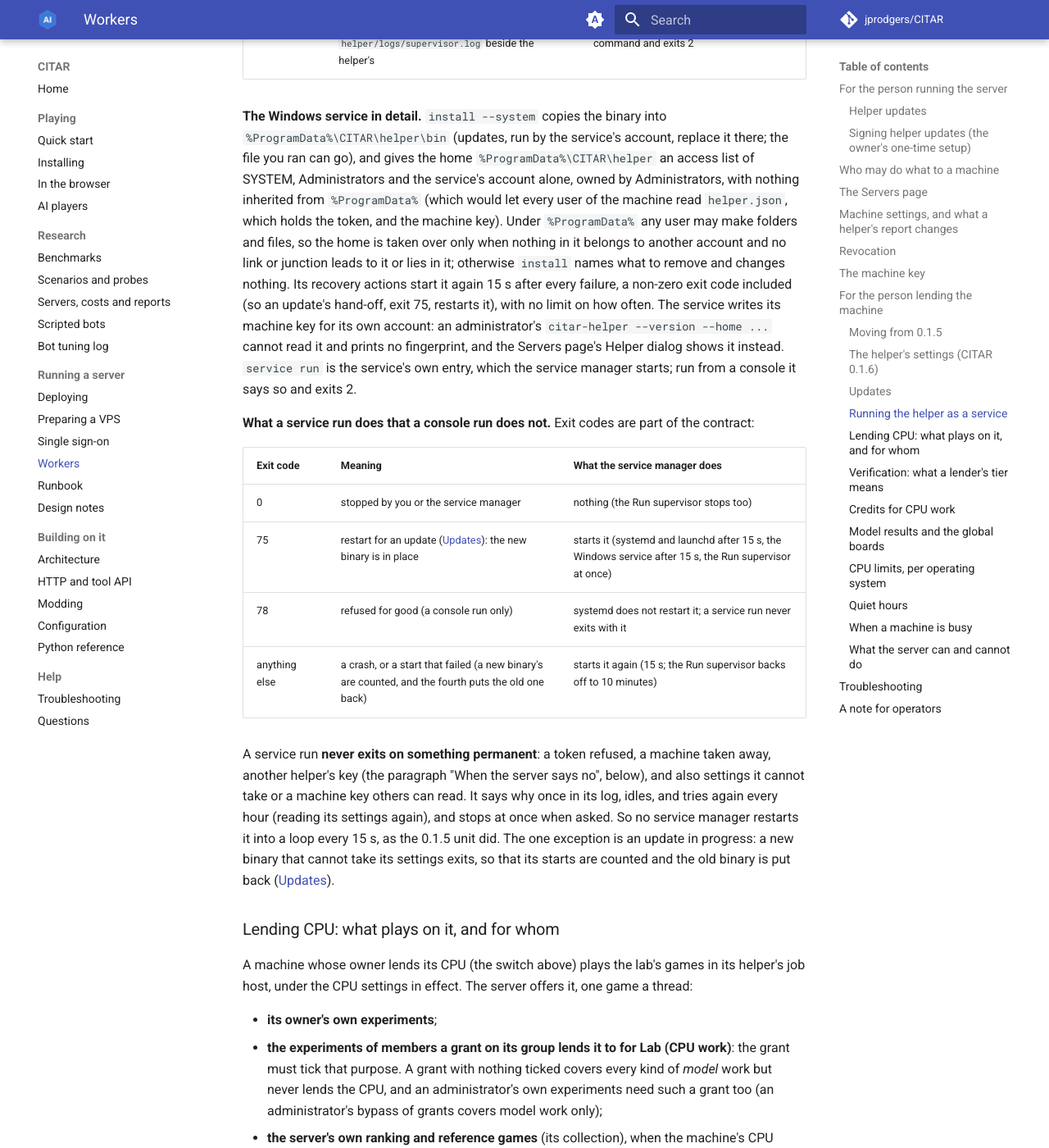
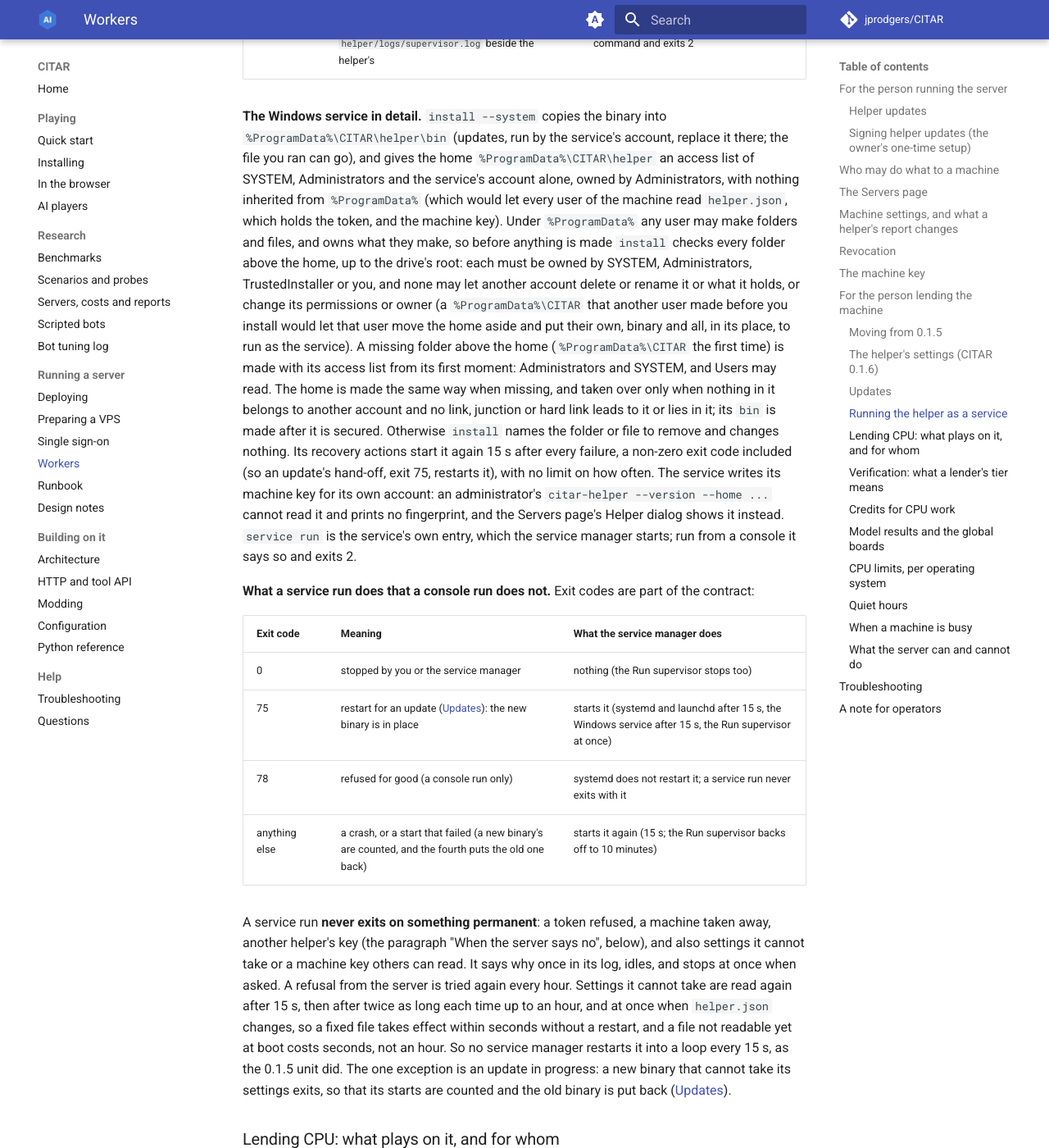
Before and after one commit to jprodgers/CITAR, an MkDocs documentation site: the page built from docs/server/WORKERS.md, in a window 1280 px wide and 1400 px high, scrolled down 17618 px. Shown: the whole window at 82% size. Built offline with MkDocs 1.6.1 and Material for MkDocs 9.7.7, drawn with Linux system fonts in a browser that asks for light colours; comment, search, counter and statistics services are not loaded; some of the changed text lies outside the part shown.

Commit message:
docs: the folders above the Windows service's home; settings a service rereads within seconds
WORKERS.md says what install --system checks above the home and why, that
the missing folders and the home are made with their access lists, and
that bin follows the home; a service with settings it cannot take reads
them again after 15 s doubling to an hour and as soon as helper.json
changes, while a refused token keeps its hourly retry (and the
troubleshooting paragraph says so). The changelog's lines and SECURITY's
row match; the wiki is regenerated.

Co-Authored-By: Claude Opus 5.5 <noreply@anthropic.com>

```diff
--- a/docs/server/WORKERS.md
+++ b/docs/server/WORKERS.md
@@ -516,9 +516,17 @@ the helper with `--service`, its home's absolute path and the binary's: the bina
 ran can go), and gives the home `%ProgramData%\CITAR\helper` an access list of SYSTEM, Administrators
 and the service's account alone, owned by Administrators, with nothing inherited from `%ProgramData%`
 (which would let every user of the machine read `helper.json`, which holds the token, and the machine
-key). Under `%ProgramData%` any user may make folders and files, so the home is taken over only when
-nothing in it belongs to another account and no link or junction leads to it or lies in it; otherwise
-`install` names what to remove and changes nothing. Its recovery actions start it again 15 s after every failure, a non-zero exit code included (so
+key). Under `%ProgramData%` any user may make folders and files, and owns what they make, so before
+anything is made `install` checks every folder above the home, up to the drive's root: each must be
+owned by SYSTEM, Administrators, TrustedInstaller or you, and none may let another account delete or
+rename it or what it holds, or change its permissions or owner (a `%ProgramData%\CITAR` that another
+user made before you install would let that user move the home aside and put their own, binary and
+all, in its place, to run as the service). A missing folder above the home (`%ProgramData%\CITAR`
+the first time) is made with its access list from its first moment: Administrators and SYSTEM, and
+Users may read. The home is made the same way when missing, and taken over only when nothing in it
+belongs to another account and no link, junction or hard link leads to it or lies in it; its `bin` is
+made after it is secured. Otherwise `install` names the folder or file to remove and changes nothing.
+Its recovery actions start it again 15 s after every failure, a non-zero exit code included (so
 an update's hand-off, exit 75, restarts it), with no limit on how often. The service writes its
 machine key for its own account: an administrator's `citar-helper --version --home ...` cannot read it
 and prints no fingerprint, and the Servers page's Helper dialog shows it instead. `service run` is the
@@ -535,9 +543,12 @@ service's own entry, which the service manager starts; run from a console it say
 
 A service run **never exits on something permanent**: a token refused, a machine taken away, another
 helper's key (the paragraph "When the server says no", below), and also settings it
-cannot take or a machine key others can read. It says why once in its log, idles, and tries again
-every hour (reading its settings again), and stops at once when asked. So no service manager restarts
-it into a loop every 15 s, as the 0.1.5 unit did. The one exception is an update in progress: a new
+cannot take or a machine key others can read. It says why once in its log, idles, and stops at once
+when asked. A refusal from the server is tried again every hour. Settings it cannot take are read
+again after 15 s, then after twice as long each time up to an hour, and at once when `helper.json`
+changes, so a fixed file takes effect within seconds without a restart, and a file not readable yet
+at boot costs seconds, not an hour. So no service manager restarts it into a loop every 15 s, as the
+0.1.5 unit did. The one exception is an update in progress: a new
 binary that cannot take its settings exits, so that its starts are counted and the old binary is put
 back ([Updates](#updates)).
 
@@ -884,9 +895,10 @@ is not the same as a model in memory.
 
 **The service does not start, or does nothing.** `citar-helper service status` (with the same
 `--user`/`--system` and `--home`) says whether it runs; the helper's log in its home
-(`helper/logs/helper.log`) says why it does not connect. A service whose settings are wrong (or whose
-token was revoked) runs and idles, saying why once in that log and trying again every hour: fix
-`helper.json`, then restart it (`systemctl --user restart citar-helper`, `launchctl kickstart -k
+(`helper/logs/helper.log`) says why it does not connect. A service whose settings are wrong runs and
+idles, saying why once in that log: fix `helper.json`, and it reads it again within seconds. One whose
+token was revoked idles and tries again every hour: give it a new token (`citar-helper setup --home
+...`), then restart it (`systemctl --user restart citar-helper`, `launchctl kickstart -k
 gui/$(id -u)/org.citar.helper`, `sc.exe stop`/`start citar-helper` from an elevated prompt, or
 `service uninstall` and `install` again). On Linux a user service stops when you log out unless
 lingering is on (`loginctl enable-linger $USER`). On Windows `install --system` needs an elevated
```
Also changed, not shown: CHANGELOG.md (+7 -4 lines), SECURITY.md (+1 -1 lines), wiki/Changelog.md (+7 -4 lines), wiki/Workers.md (+21 -9 lines).
